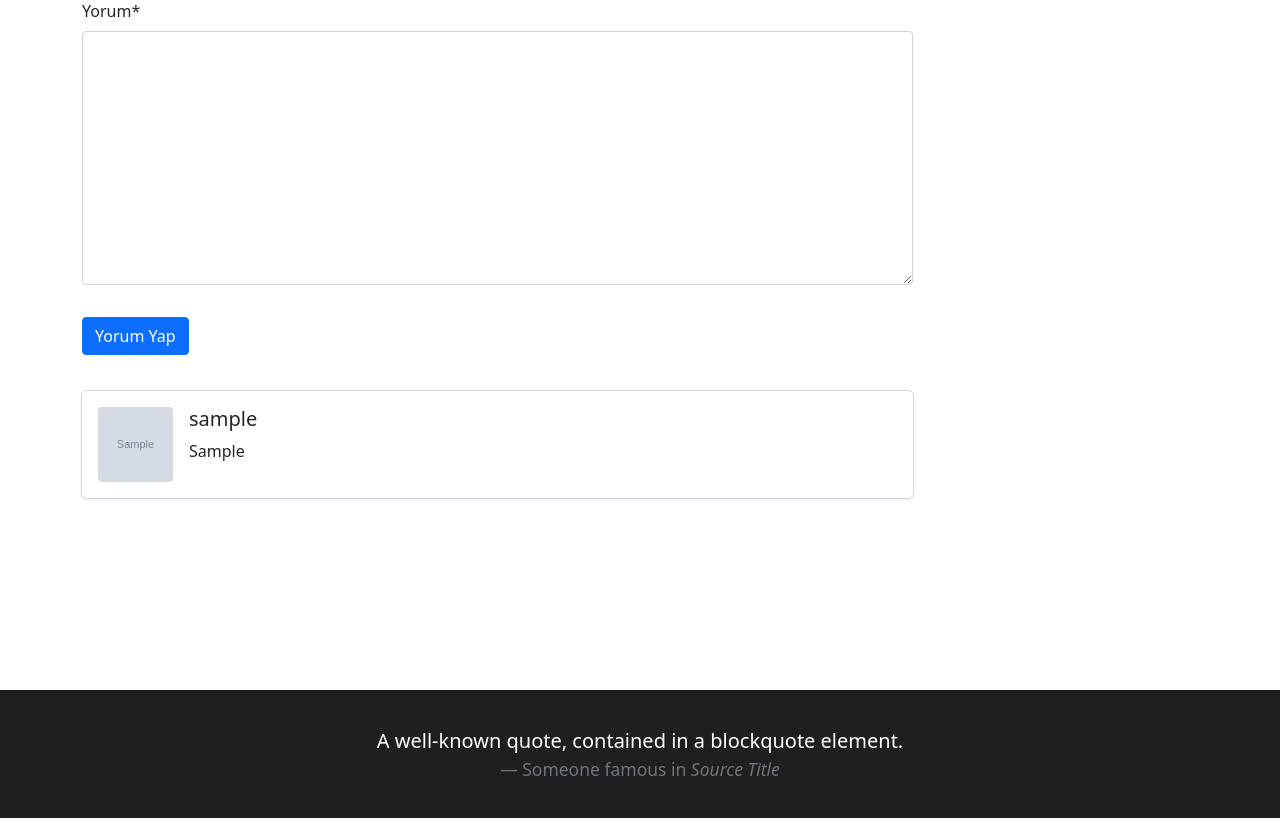
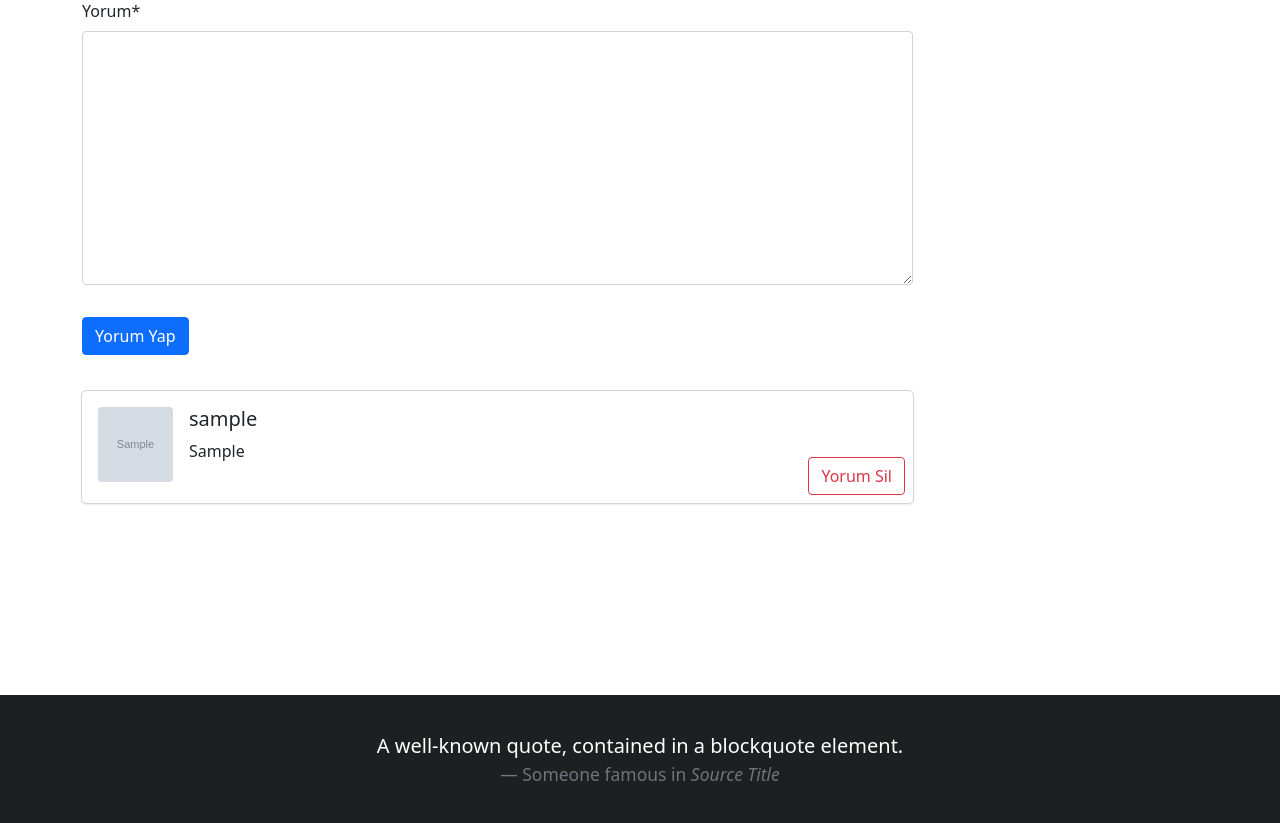
Before and after one commit to ugurhmz/Oguzhan-celikarslan-Blog-project, a Django app: a page that uses blog/templates/pages/detay.html in a window 1280 px wide. Shown: the part 890-1713 px from the top of the page. Run offline with Django 3.2, Linux system fonts and the light colour scheme; a user stored in the database is signed in; tables that the repository leaves empty hold one stand-in row (values such as "Sample post"); grey boxes marked "Sample" are stand-in pictures; some libraries are stand-ins or nearby versions.

Commit message:
yorum sil eklendi

```diff
--- a/blog/templates/pages/detay.html
+++ b/blog/templates/pages/detay.html
@@ -68,6 +68,14 @@
         <div class="card-title">
             <h5 class="card-title">{{ yorum.yazan.username }}</h5>
             <p class="card-text">{{ yorum.yorum }}</p>
+
+            {%  if request.user == yorum.yazan or request.user == yazi.yazar %}
+                 <p ><a href="{% url 'yorum-sil' id=yorum.id %}"
+                        class="btn btn-outline-danger  position-absolute bottom-0 end-0 m-2">
+                Yorum Sil
+            </a></p>
+
+            {% endif %}
         </div>
 
     </div>
--- a/blog/urls.py
+++ b/blog/urls.py
@@ -1,6 +1,6 @@
 
 from django.urls import path
-from blog.views  import iletisim, anasayfa,kategori,yazilarim,detay,yazi_ekle,yazi_guncelle, yazi_sil
+from blog.views  import iletisim, anasayfa,kategori,yazilarim,detay,yazi_ekle,yazi_guncelle, yazi_sil,yorum_sil
 
 
 
@@ -15,5 +15,6 @@ urlpatterns = [
     path('yazi-ekle',yazi_ekle, name='yazi-ekle'),
     path('yazi-guncelle/<slug:slug>',yazi_guncelle, name='yazi-guncelle'),
     path('yazi-sil/<slug:slug>', yazi_sil, name='yazi-sil'),
+    path('yorum-sil/<int:id>',yorum_sil, name='yorum-sil'),
 
 ]
--- a/blog/views/__init__.py
+++ b/blog/views/__init__.py
@@ -6,3 +6,4 @@
 from .yazi_ekle import yazi_ekle
 from .yazi_guncelle import yazi_guncelle
 from .yazi_sil import yazi_sil
+from .yorum_sil import  yorum_sil
```
Also changed, not shown: blog/views/yorum_sil.py (added, +13 -0 lines).
